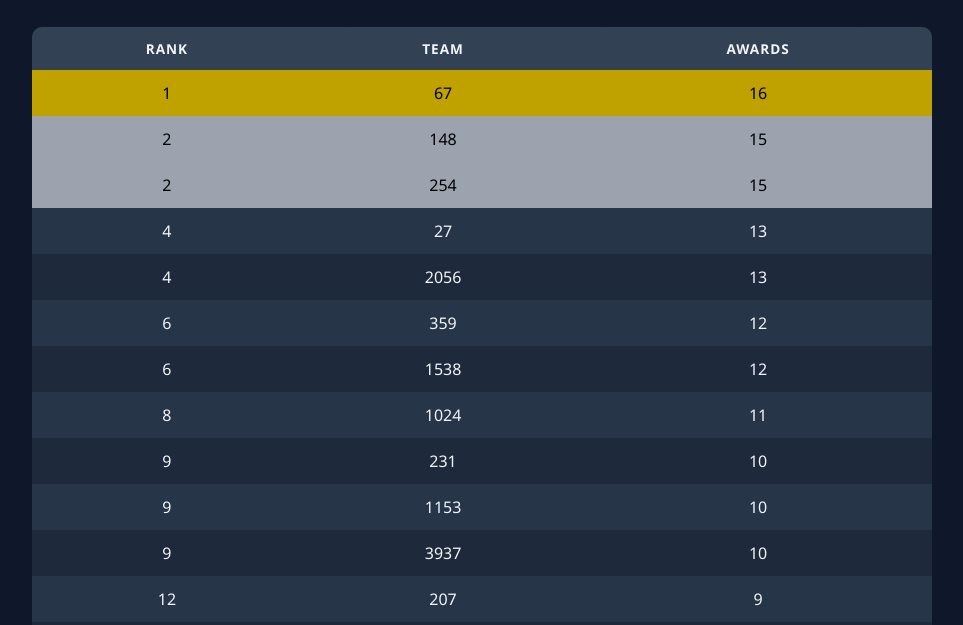
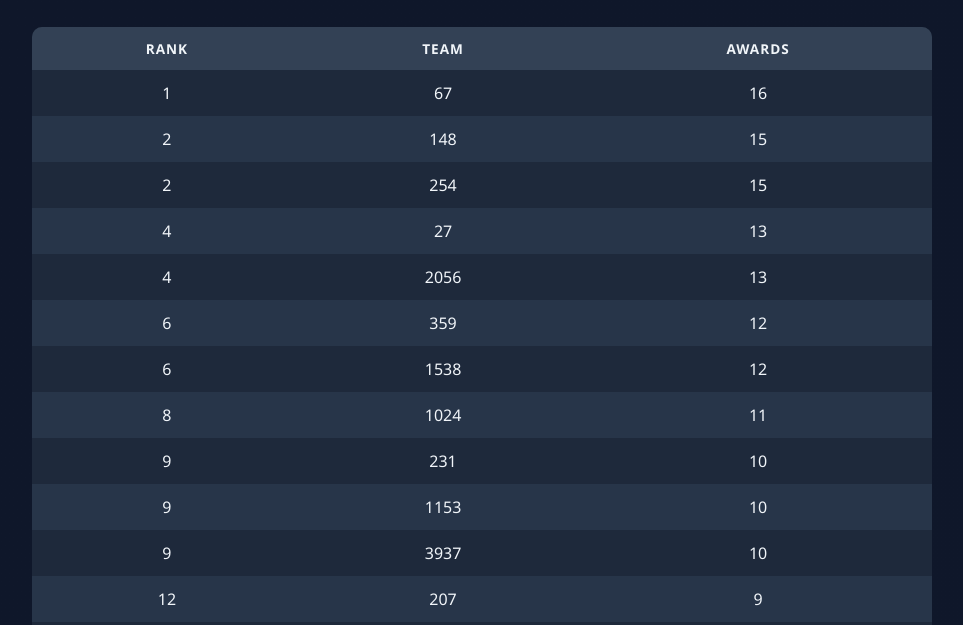
Before and after one commit to jeff4273/jeff4273.github.io, a plain HTML site: page index.html in a window 1280 px wide. Shown: the part 175-800 px from the top of the page, without its empty margins (158-1121 px from the left). Drawn offline with Linux system fonts and the light colour scheme.

Commit message:
Update index.html

```diff
--- a/index.html
+++ b/index.html
@@ -59,20 +59,6 @@
 
     td {
         font-size: 1rem;
-    }
-
-    tr.gold {
-        background: #bfa100 !important;
-        color: #000;
-    }
-
-    tr.silver {
-        background: #9ca3af !important;
-        color: #000;
-    }
-
-    tr.bronze {
-        background: #b45309 !important;
     }
 
     .error {
@@ -148,10 +134,6 @@ function displayLeaderboard(teams) {
     teams.forEach(team => {
         const tr = document.createElement('tr');
 
-        if (team.rank === 1) tr.classList.add('gold');
-        else if (team.rank === 2) tr.classList.add('silver');
-        else if (team.rank === 3) tr.classList.add('bronze');
-
         tr.innerHTML = `
             <td>${team.rank}</td>
             <td>${team.team}</td>
```
